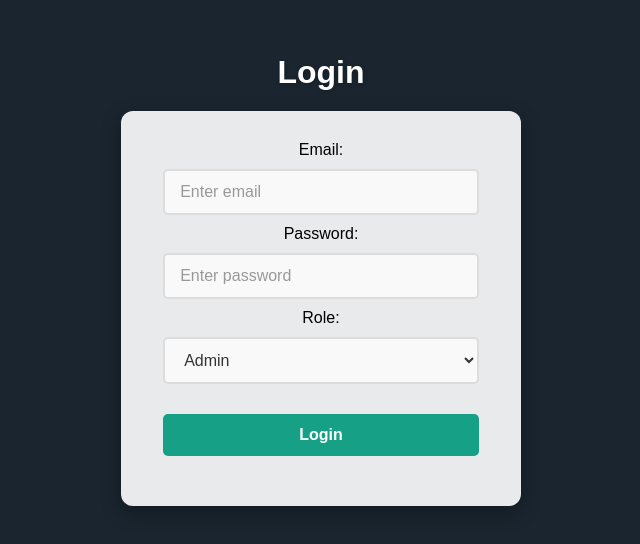
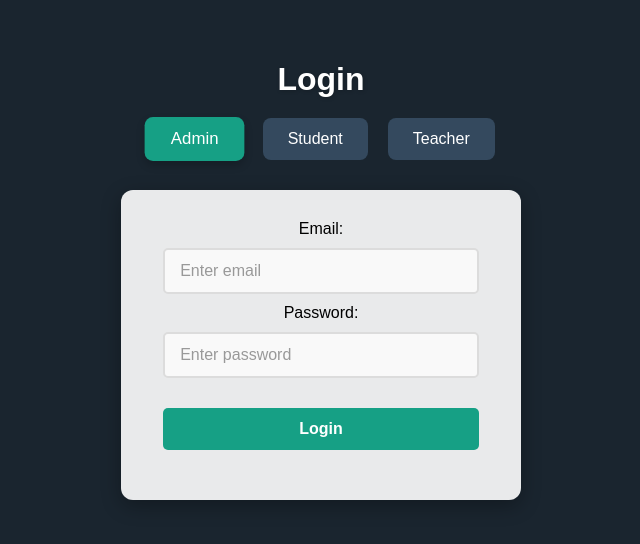
Before and after one commit to mpsinghji/PROJECT_ZERO, a React (Vite) app in the folder frontend/: page /choose-user in a window 1280 px wide. Shown: the part 120-664 px from the top of the page, without its empty margins (319-959 px from the left). Built offline with nearby package versions, Linux system fonts and the light colour scheme.

Commit message:
choose user changed and fetch toast commented

```diff
--- a/frontend/src/components/ChooseUser.jsx
+++ b/frontend/src/components/ChooseUser.jsx
@@ -3,16 +3,18 @@ import axios from "axios";
 import { useNavigate } from "react-router-dom";
 import {
   ChooseUserContainer,
+  RoleSelector,
+  RoleTab,
   UserSection,
   Title,
   Button,
   InputField,
-  Select,
+  UserSectionTransition,
 } from "../styles/ChooseUserStyles";
 import { createGlobalStyle } from "styled-components";
 import { useAuth } from "../context/authContext.jsx";
-import { ToastContainer, toast } from 'react-toastify';
-import 'react-toastify/dist/ReactToastify.css';
+import { ToastContainer, toast } from "react-toastify";
+import "react-toastify/dist/ReactToastify.css";
 
 export const GlobalStyle = createGlobalStyle`
   * {
@@ -72,7 +74,9 @@ const ChooseUser = () => {
       else if (role === "teacher") navigate("/teacher/dashboard");
     } catch (error) {
       console.log(error);
-      toast.error(error.response?.data?.message || "Login failed. Please try again.");
+      toast.error(
+        error.response?.data?.message || "Login failed. Please try again."
+      );
     }
   };
 
@@ -83,13 +87,38 @@ const ChooseUser = () => {
     },
   };
 
+  const handleRoleSelection = (role) => {
+    setRole(role);
+  };
+
   return (
     <>
       <GlobalStyle />
       <ChooseUserContainer>
         <div className="overlay"></div>
         <Title>Login</Title>
-        <UserSection>
+        <RoleSelector>
+          <RoleTab
+            className={role === "admin" ? "active" : ""}
+            onClick={() => handleRoleSelection("admin")}
+          >
+            Admin
+          </RoleTab>
+          <RoleTab
+            className={role === "student" ? "active" : ""}
+            onClick={() => handleRoleSelection("student")}
+          >
+            Student
+          </RoleTab>
+          <RoleTab
+            className={role === "teacher" ? "active" : ""}
+            onClick={() => handleRoleSelection("teacher")}
+          >
+            Teacher
+          </RoleTab>
+        </RoleSelector>
+
+        <UserSection className={role}>
           <form onSubmit={handleSubmit}>
             <div>
               <label>Email:</label>
@@ -111,14 +140,6 @@ const ChooseUser = () => {
                 required
               />
             </div>
-            <div>
-              <label>Role:</label>
-              <Select value={role} onChange={(e) => setRole(e.target.value)}>
-                <option value="admin">Admin</option>
-                <option value="student">Student</option>
-                <option value="teacher">Teacher</option>
-              </Select>
-            </div>
             <Button as="button" type="submit">
               Login
             </Button>
--- a/frontend/src/pages/Admin/Announcement.jsx
+++ b/frontend/src/pages/Admin/Announcement.jsx
@@ -25,6 +25,7 @@ const Announcement = () => {
     try {
       const response = await axios.get('http://localhost:5000/api/v1/announcements/getall');
       setAnnouncements(response.data.announcements.reverse());
+      // toast.success('Announcements fetched successfully');
     } catch (error) {
       toast.error('Error fetching announcements');
     }
@@ -33,7 +34,6 @@ const Announcement = () => {
 
   useEffect(() => {
     fetchAnnouncements();
-    toast.success('Announcements fetched successfully');
   }, []);
 
   const handleSubmit = async (e) => {
--- a/frontend/src/pages/Admin/Assignment.jsx
+++ b/frontend/src/pages/Admin/Assignment.jsx
@@ -26,7 +26,7 @@ const AdminAssignments = () => {
 
     useEffect(() => {
         fetchAssignments();
-        toast.success('Assignments fetched successfully');
+        // toast.success('Assignments fetched successfully');
     }, []);
 
     const fetchAssignments = async () => {
--- a/frontend/src/pages/Admin/EventCalender.jsx
+++ b/frontend/src/pages/Admin/EventCalender.jsx
@@ -31,7 +31,7 @@ const EventCalendar = () => {
 
   useEffect(() => {
     fetchEvents();
-    toast.success('Events fetched successfully');
+    // toast.success('Events fetched successfully');
   }, []);
 
   const handleInputChange = (e) => {
--- a/frontend/src/pages/Admin/Exam.jsx
+++ b/frontend/src/pages/Admin/Exam.jsx
@@ -24,7 +24,7 @@ const AdminExam = () => {
 
   useEffect(() => {
     fetchExams();
-    toast.success('Exams fetched successfully');
+    // toast.success('Exams fetched successfully');
   }, []);
 
   const fetchExams = async () => {
--- a/frontend/src/pages/Admin/Library.jsx
+++ b/frontend/src/pages/Admin/Library.jsx
@@ -29,7 +29,7 @@ const Library = () => {
 
   useEffect(() => {
     fetchBooks();
-    toast.success('Books fetched successfully');
+    // toast.success('Books fetched successfully');
   }, []);
 
   const fetchBooks = async () => {
--- a/frontend/src/pages/Admin/Sidebar.jsx
+++ b/frontend/src/pages/Admin/Sidebar.jsx
@@ -190,7 +190,7 @@ const AdminSidebar = () => {
             <SidebarIcon>
               <BsCalendarEvent />
             </SidebarIcon>
-            Events and Calendar
+            Events & Calendar
           </SidebarNavItem>
           <SidebarNavItem
             className={isActive("/admin/Profile") ? "active" : ""}
--- a/frontend/src/styles/ChooseUserStyles.js
+++ b/frontend/src/styles/ChooseUserStyles.js
@@ -14,10 +14,46 @@ export const ChooseUserContainer = styled.div`
   padding: 0;
   overflow: hidden;
   font-family: "Arial", sans-serif;
-
+  transition: all 0.3s ease-in-out;
 `;
 
-// Style for each user section box
+// Role selector tabs
+export const RoleSelector = styled.div`
+  display: flex;
+  justify-content: center;
+  margin-bottom: 30px;
+  position: relative;
+  z-index: 10;
+  transition: all 0.3s ease-in-out;
+`;
+
+// Style for each role tab (admin, student, teacher)
+export const RoleTab = styled.button`
+  padding: 12px 25px;
+  margin: 0 10px;
+  cursor: pointer;
+  background-color: #34495e;
+  border: none;
+  border-radius: 8px;
+  color: #fff;
+  font-size: 1rem;
+  transition: background-color 0.3s ease, transform 0.3s ease;
+  box-sizing: border-box;
+
+  &:hover {
+    background-color: #1abc9c;
+    transform: scale(1.05);
+  }
+
+  &.active {
+    background-color: #16a085;
+    color: #fff;
+    box-shadow: 0 4px 8px rgba(0, 0, 0, 0.2);
+    transform: scale(1.05);
+  }
+`;
+
+// Style for user section container
 export const UserSection = styled.div`
   display: flex;
   flex-direction: column;
@@ -29,6 +65,11 @@ export const UserSection = styled.div`
   border-radius: 12px;
   box-shadow: 0px 6px 20px rgba(0, 0, 0, 0.3);
   text-align: center;
+  transition: background 0.3s ease, box-shadow 0.3s ease, transform 0.3s ease;
+
+  &:hover {
+    transform: scale(1.02);
+  }
 `;
 
 // Input field styles
@@ -54,34 +95,7 @@ export const InputField = styled.input`
   }
 `;
 
-// Dropdown (select) styles
-export const Select = styled.select`
-  width: 100%;
-  padding: 12px 15px;
-  margin: 10px 0;
-  border: 2px solid #dcdcdc;
-  border-radius: 5px;
-  font-size: 1rem;
-  background-color: #f9f9f9;
-  color: #333;
-  outline: none;
-
-  &:focus {
-    border-color: #2193b0;
-    background-color: #fff;
-  }
-`;
-
-// Title style
-export const Title = styled.h2`
-  font-size: 2rem;
-  font-weight: bold;
-  color: #fff;
-  text-shadow: 1px 1px 4px rgba(0, 0, 0, 0.2);
-  margin-bottom: 20px;
-`;
-
-// Style for the buttons (Login button)
+// Button style
 export const Button = styled.button`
   width: 100%;
   padding: 12px 15px;
@@ -106,3 +120,26 @@ export const Button = styled.button`
     cursor: not-allowed;
   }
 `;
+
+// Title style
+export const Title = styled.h2`
+  font-size: 2rem;
+  font-weight: bold;
+  color: #fff;
+  text-shadow: 1px 1px 4px rgba(0, 0, 0, 0.2);
+  margin-bottom: 20px;
+`;
+
+// Optional transition for user section
+export const UserSectionTransition = styled.div`
+  display: flex;
+  flex-direction: column;
+  align-items: center;
+  justify-content: center;
+  opacity: 1;
+  transition: opacity 0.3s ease-in-out;
+
+  &.hidden {
+    opacity: 0;
+  }
+`;
```
